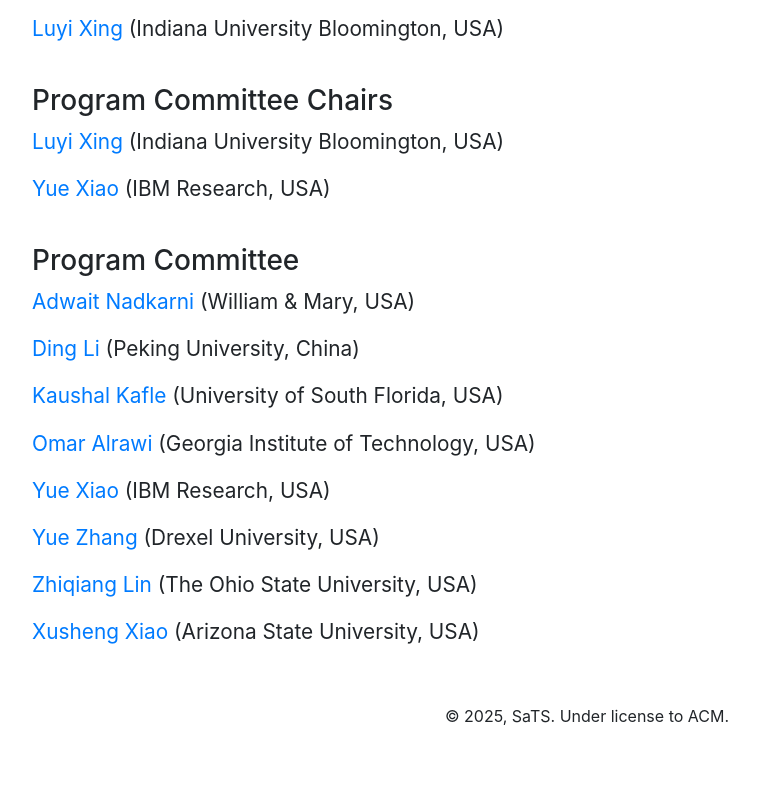
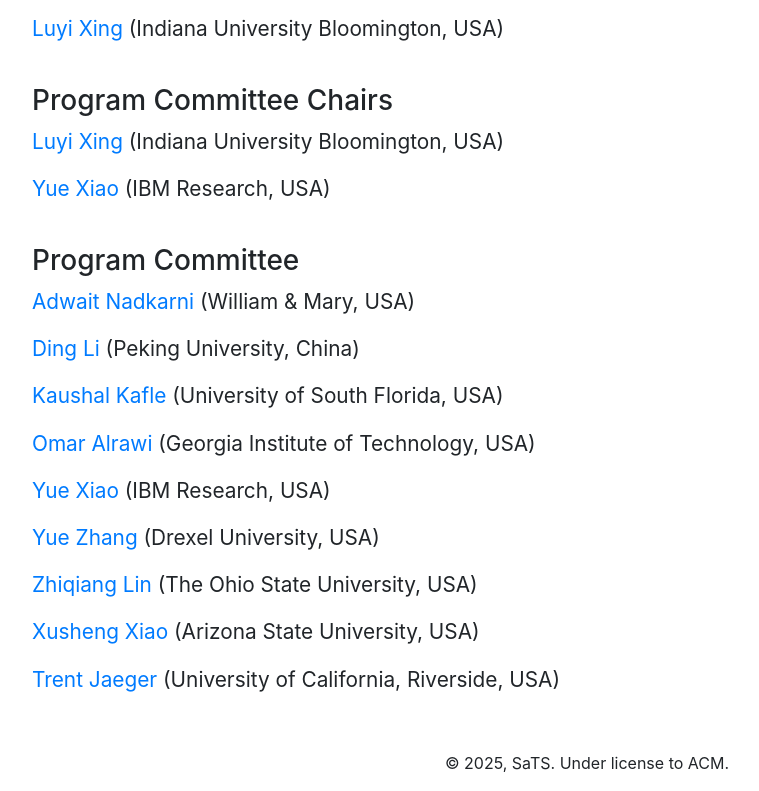
Before and after one commit to Superappsec/superappsec.github.io, a plain HTML site: page index.html in a window 1280 px wide. Shown: the part 4276-5067 px from the top of the page, without its empty margins (53-812 px from the left). Before the commit the page ends 5020 px from the top, so only its background shows below. Drawn offline with nearby package versions, Linux system fonts and the light colour scheme.

Commit message:
update index.html

```diff
--- a/index.html
+++ b/index.html
@@ -184,8 +184,7 @@
         <p style="font-size: 1.3rem"><a href="https://yue.zyueinfosec.com/">Yue Zhang</a> (Drexel University, USA)</p>
         <p style="font-size: 1.3rem"><a href="https://web.cse.ohio-state.edu/~lin.3021/">Zhiqiang Lin</a> (The Ohio State University, USA)</p>
         <p style="font-size: 1.3rem"><a href="https://xusheng-xiao.github.io/">Xusheng Xiao</a> (Arizona State University, USA)</p>
-
-
+        <p style="font-size: 1.3rem"><a href="https://www.trentjaeger.com/">Trent Jaeger</a> (University of California, Riverside, USA)</p>
 
         <br>
     </div> <!-- /container -->
```
